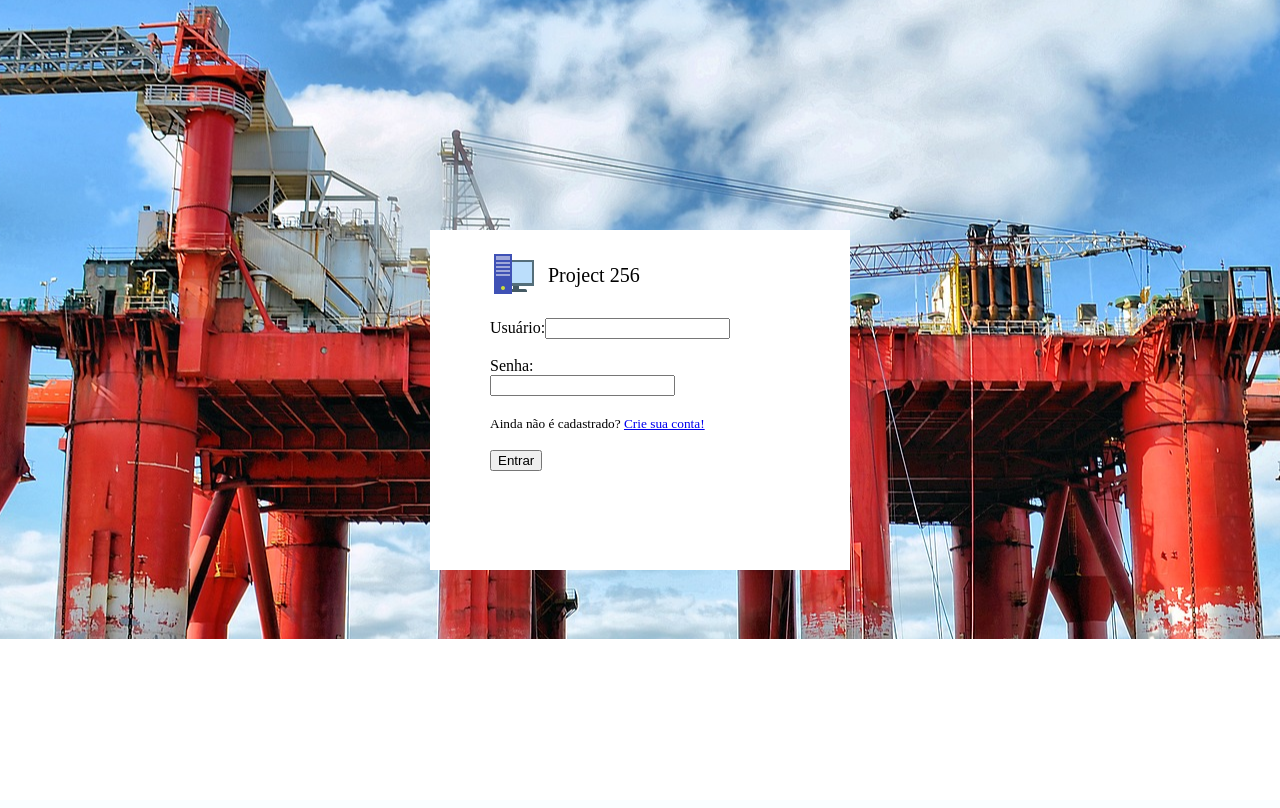
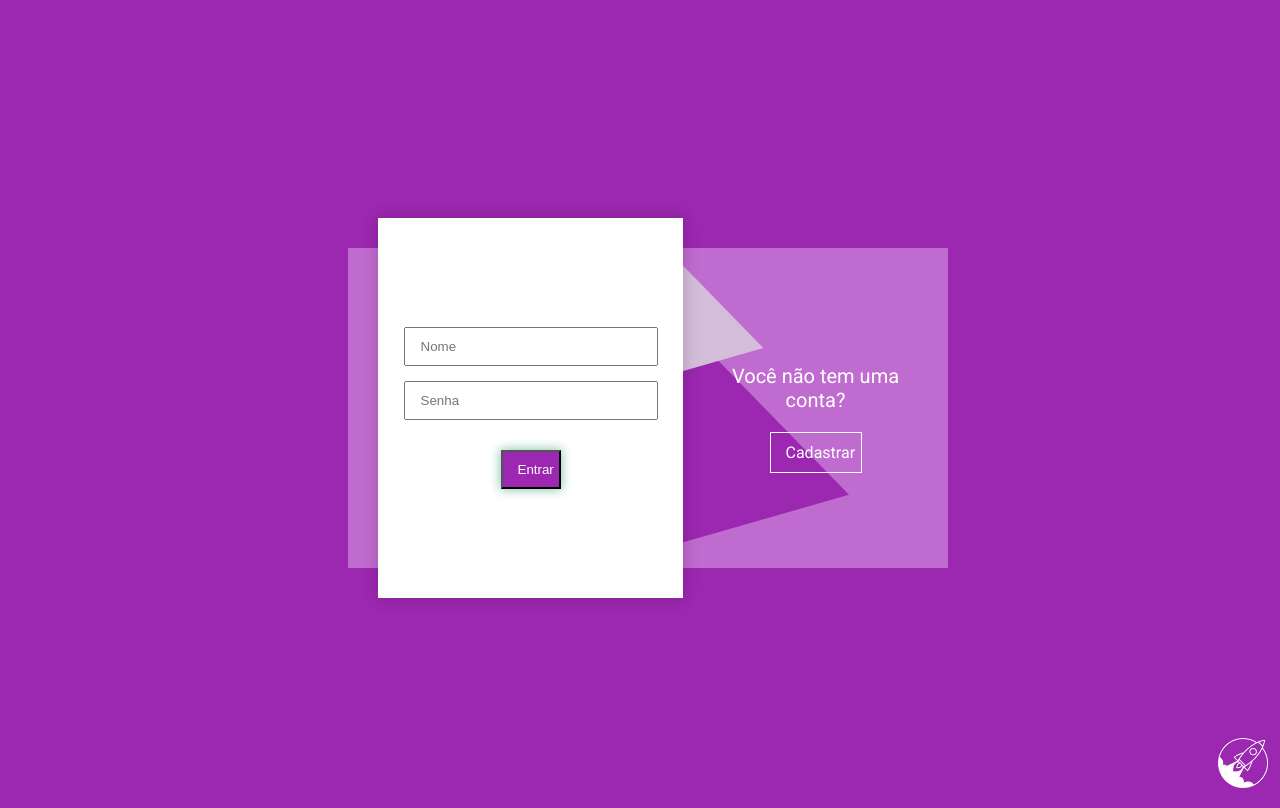
Before and after one commit to project256/sistema-cadastro-usuarios, a PHP site: page / in a window 1280 px wide. Before the commit the page ends 639 px from the top, so only its background shows below. Run offline with PHP 8.4, Linux system fonts and the light colour scheme.

Commit message:
Sistema de login integrado
Integra o front-end com o back-end do sistema de login. A página
'index.php' possui um formulário auto referente no botão 'Entrar' e
envia as variáveis 'Username' e 'Password' pelo método POST para si
mesma e verifica o login com o banco de dados.

Se nenhuma variável de login foi setada, o comportamento padrão é exibir
a página. Se um usuário e/ou senha incorretos são fornecidos, avisa o
usuário. Se login e senha estiverem corretos, inicia a sessão.

```diff
--- a/index.php
+++ b/index.php
@@ -8,7 +8,9 @@
 
 	Versão 1.0
 
-	Programador: Rodolfo Dirack 11/12/2019
+	Programador:	Gabriel Alves 13/12/2019 (Original - HTML)
+
+			Rodolfo Dirack 11/12/2019 (Modificado - PHP)
 
 	Email (Manutenção): rodolfo_profissional@hotmail.com
 
@@ -17,13 +19,13 @@
 
 require('assets/php/connect.php');
 
-$userIsSet = (!empty($_POST['usuario']) && isset($_POST['usuario']));
-$passwdIsSet = (!empty($_POST['senha']) && isset($_POST['senha']));
+$userIsSet = (!empty($_POST['Username']) && isset($_POST['Username']));
+$passwdIsSet = (!empty($_POST['Password']) && isset($_POST['Password']));
 
 if($userIsSet && $passwdIsSet){
 
-	$USUARIO=$_POST['usuario'];
-	$SENHA=md5($_POST['senha']);
+	$USUARIO=$_POST['Username'];
+	$SENHA=md5($_POST['Password']);
 
 	$sql = "SELECT * FROM loginSiteDirack WHERE usuario='".$USUARIO."' AND senha='".$SENHA."'";
 	$sql = $pdo->query($sql) or die('Erro na query de index.php');
@@ -48,30 +50,84 @@ if($userIsSet && $passwdIsSet){
 
 }
 ?>
-<!doctype html>
+<!DOCTYPE html>
+<html lang="en" >
 <head>
-	<meta charset="utf-8">
-	<title>Login</title>
-	<link type="text/css" rel="stylesheet" href="assets/css/login.css">
+  <meta charset="UTF-8">
+  <title>Log in / Sign up</title>
+  <link rel="stylesheet" href="./style.css">
+
 </head>
 <body>
-	<div id="fundo-externo">
-		<div id="caixa-login">
-			<div class="title">
-				<img src="assets/icons/icon.ico"><span id="title">Project 256</span>
-			</div>
-			<br>
-			<div class="formulario">
-			<form method="POST">
-				Usuário:<input type="text" name="usuario" required><br><br>
-				Senha:<br><input type="text" name="senha" required><br><br>
-				<small>Ainda não é cadastrado?
-					<a href="assets/php/cadastrarUsuarios.php">Crie sua conta!</a>
-				</small><br><br>
-				<input class="botaoEnviar" type="submit" value="Entrar">
-			</form>
-			</div>
-		</div>
-	</div>
+<!-- partial:index.partial.html -->
+<div class="container">
+  <div class="box"></div>
+  <div class="container-forms">
+    <div class="container-info">
+      <div class="info-item">
+        <div class="table">
+          <div class="table-cell">
+            <p>
+              Você tem uma conta?
+            </p>
+            <div class="btn">
+              Entrar
+            </div>
+          </div>
+        </div>
+      </div>
+      <div class="info-item">
+        <div class="table">
+          <div class="table-cell">
+            <p>
+              Você não tem uma conta?
+            </p>
+            <div class="btn">
+              Cadastrar
+            </div>
+          </div>
+        </div>
+      </div>
+    </div>
+    <div class="container-form">
+      <div class="form-item log-in">
+        <div class="table">
+	  <div class="table-cell">
+
+		<!-- Rodolfo Dirack alterou esta parte em 13/12/2019 -->
+		<!-- TODO: Verificar os botões e o DOM -->
+		<form method="POST">
+	            <input name="Username" placeholder="Nome" type="text" required/>
+        	    <input name="Password" placeholder="Senha" type="Password" required/>
+            		<!--<div class="btn"  name="submit">
+-->
+	     		<input class="btn" type="submit" value="Entrar">
+	    		<!--</div>
+-->
+		</form>
+
+          </div>
+        </div>
+      </div>
+      <div class="form-item sign-up">
+        <div class="table">
+          <div class="table-cell">
+            <input name="email" placeholder="Email" type="text" required/>
+            <input name="fullName" placeholder="Nome Completo" type="text" required/>
+            <input name="Username" placeholder="Nome de usuário" type="text" required/>
+            <input name="Password" placeholder="Senha" type="Password" required/>
+            <div class="btn">
+              Cadastrar
+            </div>
+          </div>
+        </div>
+      </div>
+    </div>
+  </div>
+</div>
+<a class="box-item" href="https://www.instagram.com/gabrielalves.code/" target="_blank"><img src="logo1.png" class="rabbit"> </a>
+<!-- partial -->
+  <script src='https://code.jquery.com/jquery-2.2.4.min.js'></script><script  src="./script.js"></script>
+
 </body>
 </html>
```
Also changed, not shown: index.html (deleted, +0 -103 lines), 2 other files.
